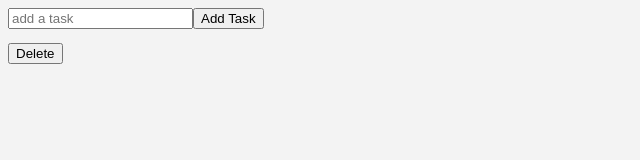
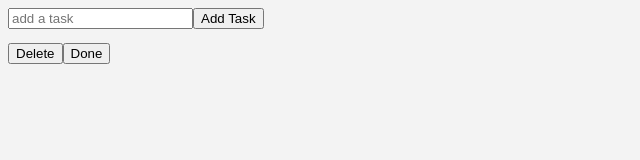
Before and after one commit to ptlergo/to-do-list, a React app: page / in a window 1280 px wide. Shown: the top 160 px of the page, without its empty margins (0-640 px from the left). Built offline with nearby package versions, Linux system fonts and the light colour scheme.

Commit message:
toggle task completed state functionality

```diff
--- a/src/components/App.tsx
+++ b/src/components/App.tsx
@@ -37,21 +37,35 @@
   public deleteTask(id: number): void {
       // filter the task by checking every single one and check if id is not the same
       // then keep going until it is the same and filter it
-    const filteredTasks: Array<ITask> = this.state.tasks.filter(
+    const tasks: Array<ITask> = this.state.tasks.filter(
       (task: ITask) => task.id !== id
     );
 
-    this.setState({tasks: filteredTasks})
+    this.setState({tasks})
   }
 
+  // public method because its affecting html
+  // * i dont think its good to use splice as its mutating the original array
+  // splice changes the contents of an array by replace/remove existing elements and/or adding new ones
+  public toggleDone(index: number): void {
+    // remove the given index from array using splice
+    let task: ITask[] = this.state.tasks.splice(index, 1)
+    // first array element in task its 'completed' prop. value is toggled
+    task[0].completed = !task[0].completed;
+    // array of currentTasks is updated
+    const tasks: ITask[] = [...this.state.tasks, ...task]
+
+    this.setState({tasks})
+  }
   // delete a task. we need to know which task, which means we need a key
 
   public renderTasks(): JSX.Element[] {
-    return this.state.tasks.map((task: ITask) => {
+    return this.state.tasks.map((task: ITask, index: number) => {
       return (
         <div key={task.id}>
           <span>{task.value}</span>
           <button onClick={() => this.deleteTask(task.id)}>Delete</button>
+          <button onClick={() => this.toggleDone(index)}>Done</button>
         </div>
       );
     });
@@ -91,6 +105,7 @@
   }
 }
 
+// nesting interfaces
 interface IState {
   currentTask: string;
   tasks: Array<ITask>;
```
